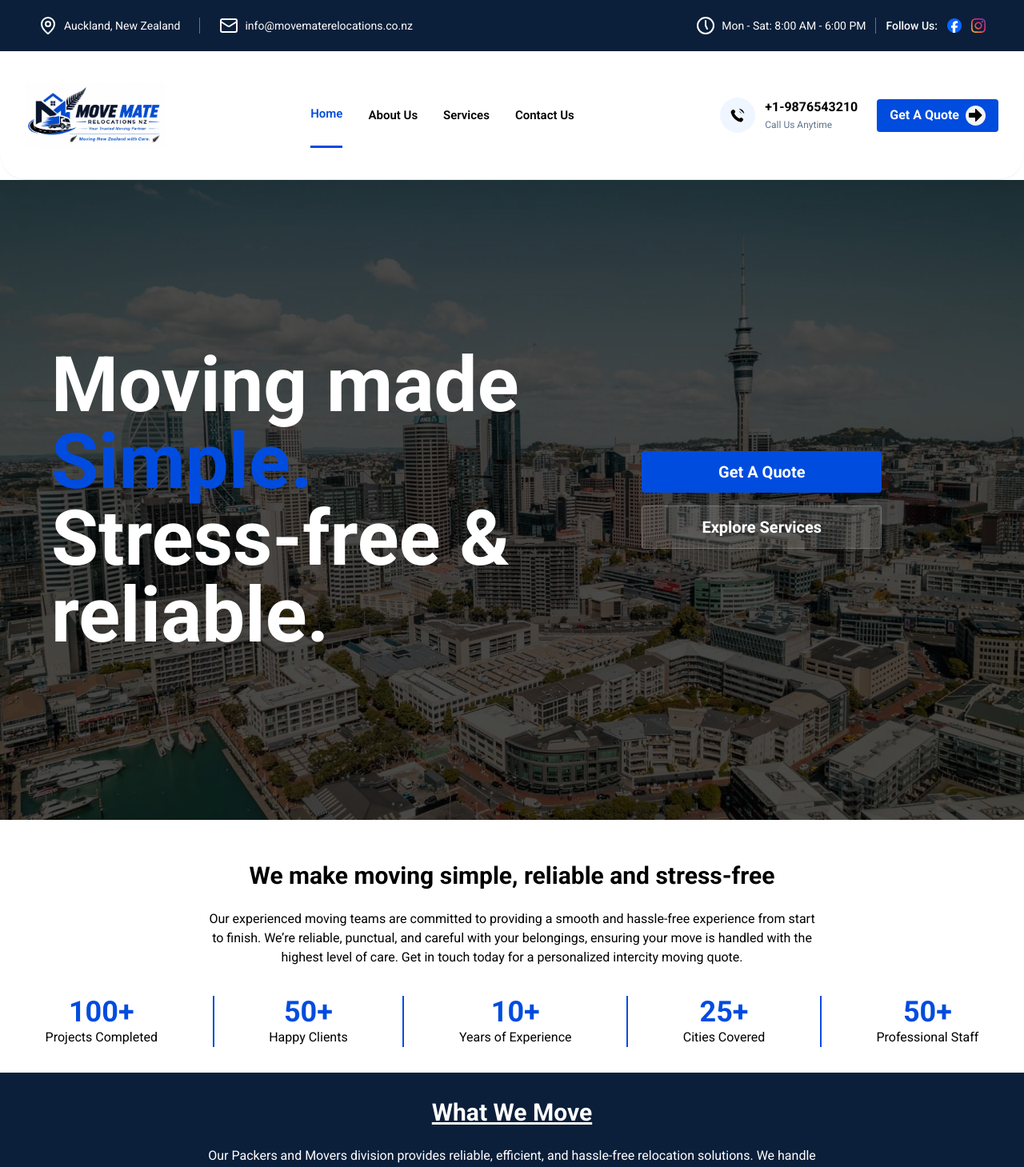
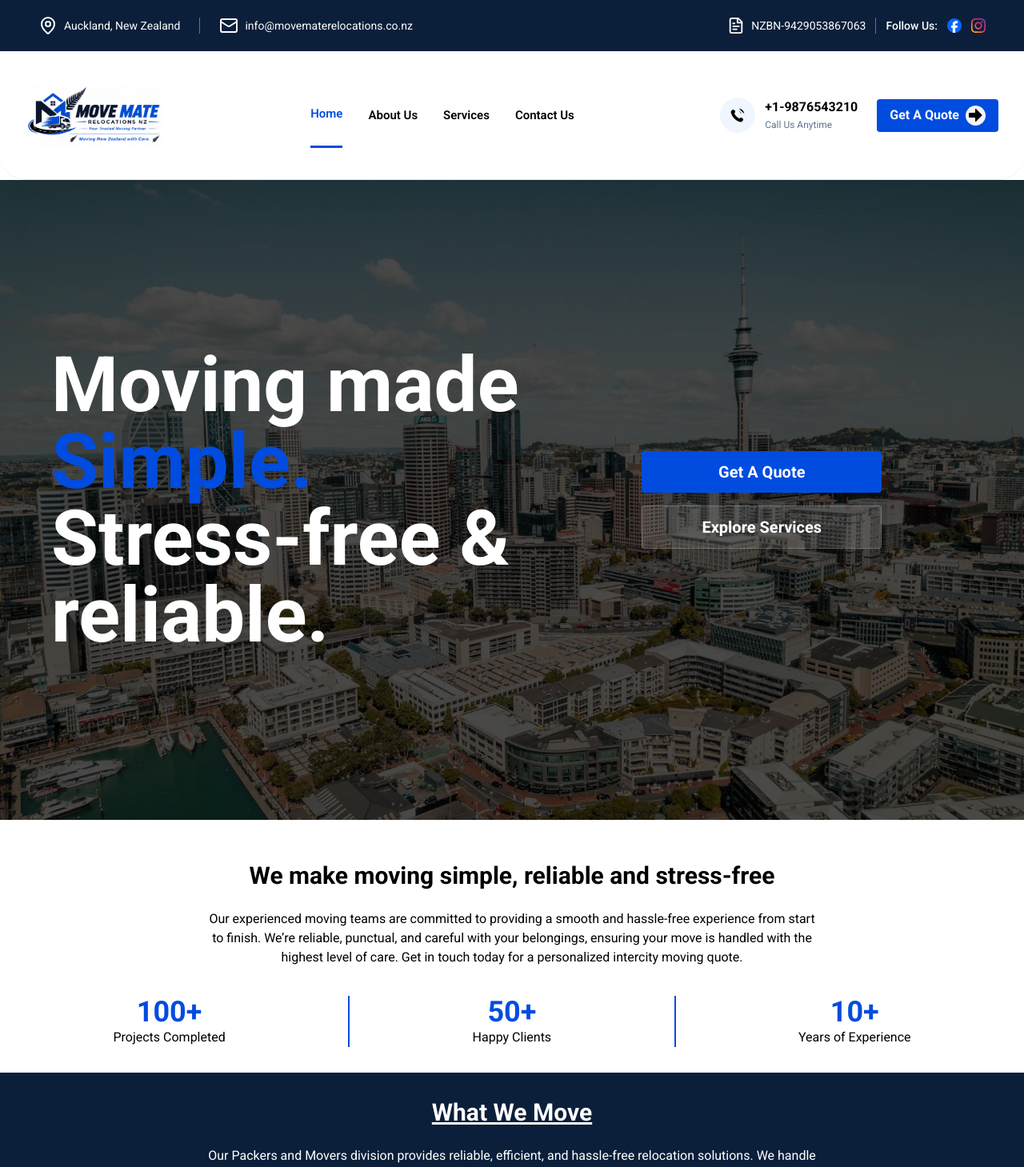
Before and after one commit to Gursimran-Singh-dcsa/move-mate, a Next.js app: page / in a window 1280 px wide. Shown: the top 1459 px of the page at 80% size. Built offline with nearby package versions, Linux system fonts and the light colour scheme.

Commit message:
Add: changes

```diff
--- a/shared/components/footer.tsx
+++ b/shared/components/footer.tsx
@@ -173,13 +173,13 @@ const Footer = () => {
                     <path d="M12 6v6l2 4" />
                   </svg>
 
-                  <span>Mon - Sat: 8:00 AM - 6:00 PM</span>
+                  <span>Everyday 8:00 AM - 8:00 PM</span>
                 </div>
 
                 {/* Social */}
                 <div className="flex flex-wrap items-center gap-4 pt-1">
                   <a
-                    href="#"
+                    href="https://www.facebook.com/profile.php?id=61593218276561"
                     aria-label="Facebook"
                     className="transition-opacity hover:opacity-70"
                   >
@@ -192,7 +192,7 @@ const Footer = () => {
                   </a>
 
                   <a
-                    href="#"
+                    href="https://www.instagram.com/movematerelocationsnz"
                     aria-label="Instagram"
                     className="transition-opacity hover:opacity-70"
                   >
@@ -235,7 +235,7 @@ const Footer = () => {
 
                   <span className="mx-2">|</span>
 
-                  <span>TRADE123456789</span>
+                  <span>NZBN-9429053867063</span>
                 </div>
               </div>
             </div>
--- a/shared/components/getACallback.tsx
+++ b/shared/components/getACallback.tsx
@@ -42,6 +42,8 @@ export const GetACallback = () => {
               className="appearance-none border h-[3rem] border-gray-300 rounded-md px-4 py-2 w-full focus:outline-none focus:ring-2 focus:ring-primary focus:border-transparent pr-10"
             >
               <option value="">Select time</option>
+              <option value="8:00-9:00">8:00 AM - 9:00 AM</option>
+              <option value="9:00-10:00">9:00 AM - 10:00 AM</option>
               <option value="10:00-11:00">10:00 AM - 11:00 AM</option>
               <option value="11:00-12:00">11:00 AM - 12:00 PM</option>
               <option value="12:00-13:00">12:00 PM - 1:00 PM</option>
@@ -50,6 +52,8 @@ export const GetACallback = () => {
               <option value="15:00-16:00">3:00 PM - 4:00 PM</option>
               <option value="16:00-17:00">4:00 PM - 5:00 PM</option>
               <option value="17:00-18:00">5:00 PM - 6:00 PM</option>
+              <option value="18:00-19:00">6:00 PM - 7:00 PM</option>
+              <option value="19:00-20:00">7:00 PM - 8:00 PM</option>
             </select>
             <svg
               className="pointer-events-none absolute right-3 top-1/2 -translate-y-1/2 h-4 w-4 text-gray-400"
--- a/shared/components/header.tsx
+++ b/shared/components/header.tsx
@@ -63,27 +63,30 @@ const AboveHeader = () => {
           <span className="hidden items-center gap-2 sm:flex">
             <svg
               xmlns="http://www.w3.org/2000/svg"
-              width="24"
-              height="24"
+              width="22"
+              height="22"
               viewBox="0 0 24 24"
               fill="none"
               stroke="currentColor"
               strokeWidth="2"
               strokeLinecap="round"
               strokeLinejoin="round"
-              className="lucide lucide-clock5-icon lucide-clock-5"
+              aria-hidden="true"
             >
-              <circle cx="12" cy="12" r="10" />
-              <path d="M12 6v6l2 4" />
+              <path d="M15 2H6a2 2 0 0 0-2 2v16a2 2 0 0 0 2 2h12a2 2 0 0 0 2-2V7Z" />
+              <path d="M14 2v6h6" />
+              <path d="M8 13h8" />
+              <path d="M8 17h5" />
+              <path d="M8 9h2" />
             </svg>{" "}
-            Mon - Sat: 8:00 AM - 6:00 PM
+            NZBN-9429053867063
           </span>
           <span className="border-l border-slate-500 h-5" />
 
           <span className="hidden font-medium lg:block">Follow Us:</span>
 
           <a
-            href="#"
+            href="https://www.facebook.com/profile.php?id=61593218276561"
             aria-label="Facebook"
             className="transition-colors hover:text-blue-300"
           >
@@ -96,7 +99,7 @@ const AboveHeader = () => {
           </a>
 
           <a
-            href="#"
+            href="https://www.instagram.com/movematerelocationsnz"
             aria-label="Instagram"
             className="transition-colors hover:text-blue-300"
           >
--- a/shared/components/statistics.tsx
+++ b/shared/components/statistics.tsx
@@ -40,23 +40,23 @@ export const Statistics = () => {
           <span>Years of Experience</span>
         </div>
 
-        <div className="w-[2px] bg-primary hidden lg:block" />
+        {/* <div className="w-[2px] bg-primary hidden lg:block" /> */}
 
-        <div className="flex flex-col items-center">
+        {/* <div className="flex flex-col items-center">
           <span className="text-4xl font-bold text-primary">
             <CountUp end={25} />
           </span>
           <span>Cities Covered</span>
-        </div>
+        </div> */}
 
-        <div className="w-[2px] bg-primary hidden lg:block" />
+        {/* <div className="w-[2px] bg-primary hidden lg:block" /> */}
 
-        <div className="flex flex-col items-center">
+        {/* <div className="flex flex-col items-center">
           <span className="text-4xl font-bold text-primary">
             <CountUp end={50} />
           </span>
           <span>Professional Staff</span>
-        </div>
+        </div> */}
       </div>
     </div>
   );
```
